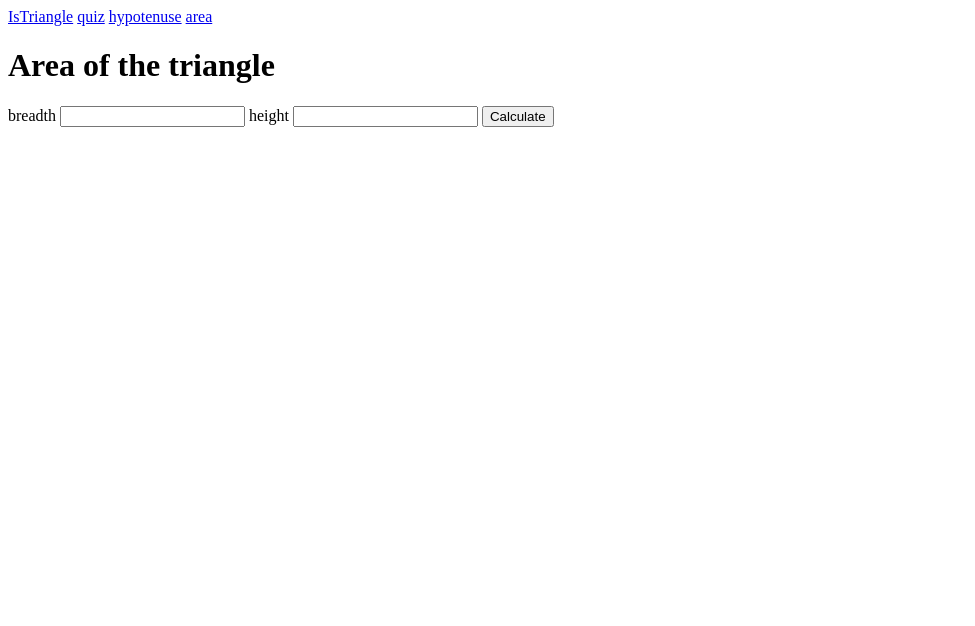
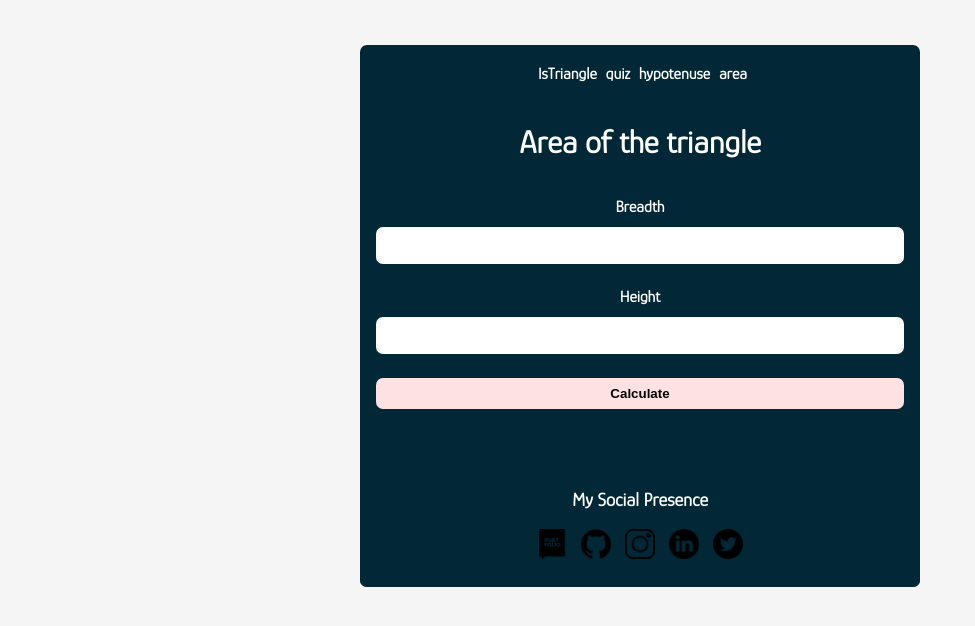
Before and after one commit to Jia-A/triangles, a plain HTML site: page area.html in a window 1280 px wide. Shown: the whole page, without its empty margins (0-975 px from the left). Drawn offline with Linux system fonts and the light colour scheme.

Commit message:
various-changes-made

```diff
--- a/area.css
+++ b/area.css
@@ -0,0 +1,92 @@
+@import url('https://fonts.googleapis.com/css2?family=Glory:wght@200;300&display=swap');
+body{
+    margin: 0px;
+    background-color: whitesmoke;
+    font-family: 'Glory', sans-serif;
+
+
+}
+.container{
+    display: flex;
+    flex-direction: column;
+    width: 70vh;
+    margin: auto;
+    text-align: center;
+    /* border: 1px solid gray; */
+    background-color: #022837;
+    color: white;
+    margin-top: 1rem;
+    border-radius: 7px;
+    font-weight: bold;
+    margin-top: 45px;
+}
+
+.container .navbar{
+    margin-top: 20px;
+    margin-bottom: 20px;
+}
+
+.nav-link .nav-b{
+    color: white;
+    text-decoration: none;
+    padding-left: 5px;
+}
+
+input{
+
+    margin: 0.5rem 1rem;
+    padding: 0.5rem;
+    border-radius: 7px;
+    border: none;
+    font-size: large;
+}
+label{
+    padding:1rem;
+    padding-bottom: 0.2rem;
+}
+button{
+
+    margin: 1rem 1rem;
+    padding: 0.5rem;
+    border: none;
+    border-radius: 7px;
+    background-color: #FEE2E2;
+    font-weight: bold;
+
+
+}
+.cont{
+    padding: 0rem 1rem;
+}
+
+h1{
+    text-align: center;
+}
+.sec{
+    padding: 5.6rem;
+}
+
+.footer{
+    background-color: #022837;
+    margin-bottom: 0px;
+    text-align: center;
+    padding: 0.5rem;
+    color: white;
+    border-radius: 7px;
+
+}
+
+.foot .logo{
+    padding: 5px;
+
+}
+
+.foot{
+    padding-bottom: 1rem;
+}
+
+#op{
+    padding: 1rem;
+    margin: 0.5rem;
+
+}
--- a/area.html
+++ b/area.html
@@ -4,23 +4,41 @@
     <meta charset="UTF-8">
     <meta http-equiv="X-UA-Compatible" content="IE=edge">
     <meta name="viewport" content="width=device-width, initial-scale=1.0">
-    <link rel="stylesheet" href="hypo.css">
+    <link rel="stylesheet" href="area.css">
     <title>Triangle Area</title>
 </head>
 <body>
-    <nav>
-        <a href="isTriangle.html">IsTriangle</a>
-        <a href="quiz.html">quiz</a>
-        <a href="hypo.html">hypotenuse</a>
-        <a href="area.html">area</a>
-    </nav>
+
+    <div class="container">
+        <div class="navbar">
+    <nav class = "nav-link">
+        <a class = "nav-b" href="isTriangle.html">IsTriangle</a>
+        <a class = "nav-b" href="quiz.html">quiz</a>
+        <a class = "nav-b" href="hypo.html">hypotenuse</a>
+        <a class = "nav-b" href="area.html">area</a>
+    </nav></div>
+
     <h1>Area of the triangle</h1>
-        <label for="breadth">breadth</label>
+        <label for="breadth">Breadth</label>
         <input type="number"  class = "side-input"/>
-        <label for="height">height</label>
+        <label for="height">Height</label>
         <input type="number"  class = "side-input"/>
         <button id="check-btn">Calculate</button>
-        <div id="output"></div>
-    <script src="hypo.js"></script>
+        <h3 id="output"></h3>
+
+        <footer class="footer">
+            <div class="foot">
+            <h3>My Social Presence</h3>
+
+            <a href="https://jiya-agrawal.netlify.app/" class="logo portfolio "><img src="/images/portfolio.png" width="30px"; height="30px"; ></a>
+            <a href="https://github.com/Jia-A" class="logo github "><img src="/images/github.png" width="30px"; height="30px"; ></a>
+            <a href="https://www.instagram.com/jia.or.maybe.jiya/" class="logo insta"><img src="/images/insta.png" width="30px"; height="30px" ></a>
+            <a href="https://www.linkedin.com/in/jiyaagrawal" class="logo linked-in"><img src="/images/linkedin.png" width="30px"; height="30px" ></a>
+            <a href="https://twitter.com/jiya_agrawal2" class="logo twitter "><img src="/images/twitter.png" width="30px"; height="30px"; ></a>
+
+        </div>
+        </footer>
+    </div>
+    <script src="area.js"></script>
 </body>
 </html>
--- a/area.js
+++ b/area.js
@@ -7,10 +7,15 @@ opBtn.addEventListener("click", calcArea);
 function calcArea(){
     var breadth = Number(input[0].value);
     var height = Number(input[1].value);
+    if(height<1 || breadth<1){
+        result.innerText = "Please enter positive values or more than 0 only"
+    }
+    else{
     console.log(breadth, height);
     const productSide = sideProduct(breadth,height);
     var Area = productSide/2;
-    result.innerText = Area;
+    result.innerText = "The area of the above triangle is " + Area;
+}
 }
 
 function sideProduct(breadth, height){
--- a/hypo.css
+++ b/hypo.css
@@ -0,0 +1,92 @@
+@import url('https://fonts.googleapis.com/css2?family=Glory:wght@200;300&display=swap');
+body{
+    margin: 0px;
+    background-color: whitesmoke;
+    font-family: 'Glory', sans-serif;
+
+
+}
+.container{
+    display: flex;
+    flex-direction: column;
+    width: 70vh;
+    margin: auto;
+    text-align: center;
+    /* border: 1px solid gray; */
+    background-color: #00331C;
+    color: white;
+    margin-top: 1rem;
+    border-radius: 7px;
+    font-weight: bold;
+    margin-top: 45px;
+}
+
+.container .navbar{
+    margin-top: 20px;
+    margin-bottom: 20px;
+}
+
+.nav-link .nav-b{
+    color: white;
+    text-decoration: none;
+    padding-left: 5px;
+}
+
+input{
+
+    margin: 0.5rem 1rem;
+    padding: 0.5rem;
+    border-radius: 7px;
+    border: none;
+    font-size: large;
+}
+label{
+    padding:1rem;
+    padding-bottom: 0.2rem;
+}
+button{
+
+    margin: 1rem 1rem;
+    padding: 0.5rem;
+    border: none;
+    border-radius: 7px;
+    background-color: #FEE2E2;
+    font-weight: bold;
+
+
+}
+.cont{
+    padding: 0rem 1rem;
+}
+
+h1{
+    text-align: center;
+}
+.sec{
+    padding: 5.6rem;
+}
+
+.footer{
+    background-color: #00331C;
+    margin-bottom: 0px;
+    text-align: center;
+    padding: 0.5rem;
+    color: white;
+    border-radius: 7px;
+
+}
+
+.foot .logo{
+    padding: 5px;
+
+}
+
+.foot{
+    padding-bottom: 1rem;
+}
+
+#op{
+    padding: 1rem;
+    margin: 0.5rem;
+
+}
--- a/hypo.js
+++ b/hypo.js
@@ -7,13 +7,21 @@ opBtn.addEventListener("click", calcHypo);
 function calcHypo(){
     var A = Number(input[0].value);
     var B = Number(input[1].value);
+    if(A<1 || B<1 ){
+        return result.innerText = "Negative values or 0 are not allowed"
+    }
+    else{
 
     const sumSide = sideSum(A,B);
     var C = Math.sqrt(sumSide);
-    result.innerText = C;
+    result.innerText = "Hypotenuse of this traingle is " +C.toFixed(2);
+    }
 }
 
 function sideSum(sideA, sideB){
+
+
     const sum = (sideA*sideA) + (sideB*sideB);
     return sum;
+
 }
--- a/isTriangle.css
+++ b/isTriangle.css
@@ -0,0 +1,92 @@
+@import url('https://fonts.googleapis.com/css2?family=Glory:wght@200;300&display=swap');
+body{
+    margin: 0px;
+    background-color: whitesmoke;
+    font-family: 'Glory', sans-serif;
+
+
+}
+.container{
+    display: flex;
+    flex-direction: column;
+    width: 70vh;
+    margin: auto;
+    text-align: center;
+    /* border: 1px solid gray; */
+    background-color: #00292D;
+    color: white;
+
+    border-radius: 7px;
+    font-weight: bold;
+    margin-top: 15px;
+}
+
+.container .navbar{
+    margin-top: 20px;
+    margin-bottom: 20px;
+}
+
+.nav-link .nav-b{
+    color: white;
+    text-decoration: none;
+    padding-left: 5px;
+}
+
+input{
+
+    margin: 0.5rem 1rem;
+    padding: 0.5rem;
+    border-radius: 7px;
+    border: none;
+    font-size: large;
+}
+label{
+    padding:1rem;
+    padding-bottom: 0.2rem;
+}
+button{
+
+    margin: 1rem 1rem;
+    padding: 0.5rem;
+    border: none;
+    border-radius: 7px;
+    background-color: #FEE2E2;
+    font-weight: bold;
+
+
+}
+.cont{
+    padding: 0rem 1rem;
+}
+
+h1{
+    text-align: center;
+}
+.sec{
+    padding: 5.6rem;
+}
+
+.footer{
+    background-color: #00292D;
+    margin-bottom: 0px;
+    text-align: center;
+    padding: 0.5rem;
+    color: white;
+    border-radius: 7px;
+
+}
+
+.foot .logo{
+    padding: 5px;
+
+}
+
+.foot{
+    padding-bottom: 1rem;
+}
+
+#op{
+    padding: 1rem;
+    margin: 0.5rem;
+
+}
--- a/quiz.css
+++ b/quiz.css
@@ -0,0 +1,92 @@
+@import url('https://fonts.googleapis.com/css2?family=Glory:wght@200;300&display=swap');
+body{
+    margin: 0px;
+    background-color: whitesmoke;
+    font-family: 'Glory', sans-serif;
+
+
+}
+.container{
+    display: flex;
+    flex-direction: column;
+    width: 70vh;
+    margin: auto;
+    text-align: center;
+    /* border: 1px solid gray; */
+    background-color: #00292D;
+    color: white;
+    margin-top: 1rem;
+    border-radius: 7px;
+    font-weight: bold;
+    margin-top: 5px;
+}
+
+.container .navbar{
+    margin-top: 20px;
+    margin-bottom: 20px;
+}
+
+.nav-link .nav-b{
+    color: white;
+    text-decoration: none;
+    padding-left: 5px;
+}
+
+input{
+
+    margin: 0.5rem 1rem;
+    padding: 0.5rem;
+    border-radius: 7px;
+    border: none;
+    font-size: large;
+}
+label{
+    padding:1rem;
+    padding-bottom: 0.2rem;
+}
+button{
+
+    margin: 1rem 1rem;
+    padding: 0.5rem;
+    border: none;
+    border-radius: 7px;
+    background-color: #5D6E6F;
+    font-weight: bold;
+
+
+}
+.cont{
+    padding: 0rem 1rem;
+}
+
+h1{
+    text-align: center;
+}
+.sec{
+    padding: 5.6rem;
+}
+
+.footer{
+    background-color: #00292D;
+    margin-bottom: 0px;
+    text-align: center;
+    padding: 0.5rem;
+    color: white;
+    border-radius: 7px;
+
+}
+
+.foot .logo{
+    padding: 5px;
+
+}
+
+.foot{
+    padding-bottom: 1rem;
+}
+
+#op{
+    padding: 1rem;
+    margin: 0.5rem;
+
+}
--- a/quiz.js
+++ b/quiz.js
@@ -15,5 +15,5 @@ function quizResult(){
         }
         i=i+1;
     }
-    result.innerText = "Your score in the quiz is : "+score;
+    result.innerText = "Your SCORE in the quiz is : "+score;
 }
```
Also changed, not shown: hypo.html (+27 -10 lines), isTriangle.html (+26 -11 lines), isTriangle.js (+7 -0 lines), quiz.html (+24 -8 lines), images/git.png (added), images/github.png (added), images/insta.png (added), images/linkedin.png (added), images/portfolio.png (added), images/twitter.png (added).
